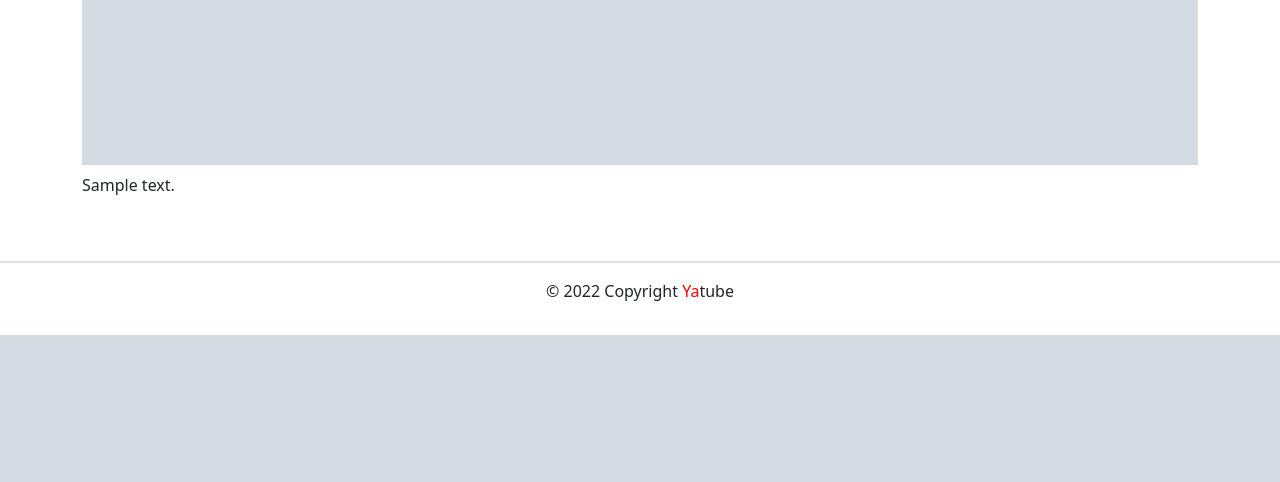
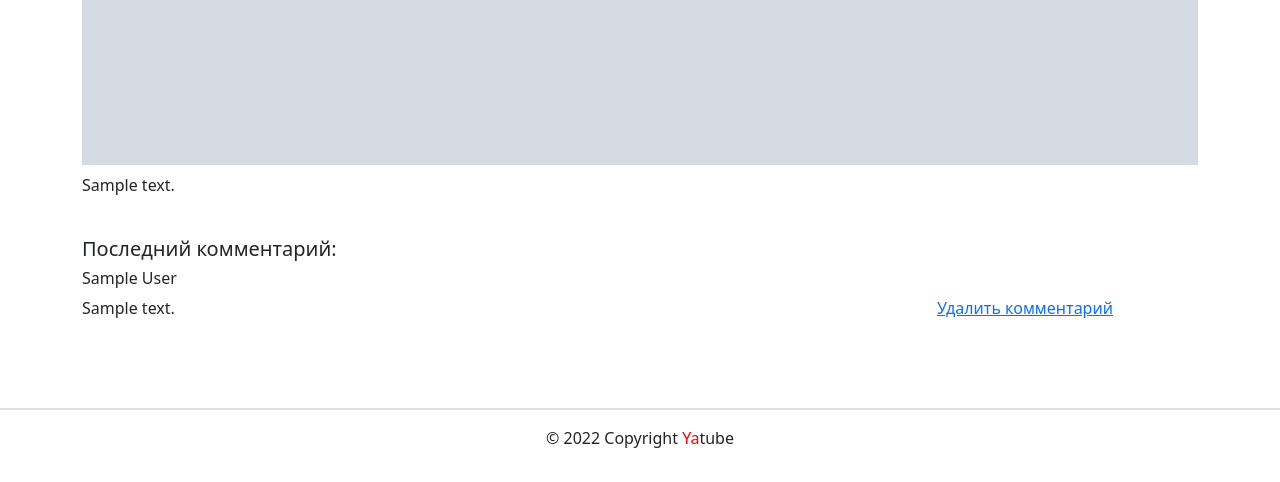
Before and after one commit to pashpiter/hw05_final, a Django app: a page that uses yatube/templates/posts/group_list.html in a window 1280 px wide. Shown: the part 944-1426 px from the top of the page. Before the commit the page ends 1279 px from the top, so only its background shows below. Run offline with Django 3.2, Linux system fonts and the light colour scheme; a user stored in the database is signed in; tables that the repository leaves empty hold one stand-in row (values such as "Sample post"); grey boxes marked "Sample" are stand-in pictures; some libraries are stand-ins or nearby versions.

Commit message:
add last comment on pages

```diff
--- a/yatube/posts/views.py
+++ b/yatube/posts/views.py
@@ -78,7 +78,6 @@ def post_delete(request, post_id):
     if request.user != author:
         redirect('posts:post_detail', post_id)
     post.delete()
-    # Post.objects.filter(post_id=post_id).delete()
     return redirect('posts:profile', author)
 
 
--- a/yatube/templates/posts/group_list.html
+++ b/yatube/templates/posts/group_list.html
@@ -25,6 +25,9 @@
               <img class="card-img my-2" src="{{ im.url }}">
               {% endthumbnail %}
               <p>{{ post.text }}</p>
+              {% if post.comments.all %}
+                {% include 'posts/includes/last_comment.html' %}
+              {% endif %}
             </article>
             {% if not forloop.last %}<hr>{% endif %}
           {% endfor %}
--- /dev/null
+++ b/yatube/templates/posts/includes/last_comment.html
@@ -0,0 +1,23 @@
+<div class="media mb-4">
+    <br>
+    <h5>Последний комментарий:</h5>
+  <div class="media-body">
+    <h6 class="mt-0">
+        {{ post.comments.first.author.get_full_name }}
+    </h6>
+    <div class="row">
+        <div class="col-9 col-md-9">
+            <p class="fs-6">
+            {{ post.comments.first.text }}
+            </p>
+        </div>
+        <div class="col-3 col-md-3">
+            {% if post.comments.first.author == request.user %}
+            <a href="{% url 'posts:comment_delete' post.id post.comments.first.id %}">
+                <p class="fs-6">Удалить комментарий</p>
+            </a>
+            {% endif %}
+        </div>
+    </div>
+  </div>
+</div>
--- a/yatube/templates/posts/profile.html
+++ b/yatube/templates/posts/profile.html
@@ -50,6 +50,9 @@
         <a href="{% url 'posts:group_list' post.group.slug %}">
           Все записи группы</a>
         {% endif %}
+        {% if post.comments.all %}
+          {% include 'posts/includes/last_comment.html' %}
+        {% endif %}
         {% if not forloop.last %}<hr>{% endif %}
         {% endfor %}
         {% include 'posts/includes/paginator.html' %}
```
Also changed, not shown: yatube/templates/posts/index.html (+6 -4 lines).
